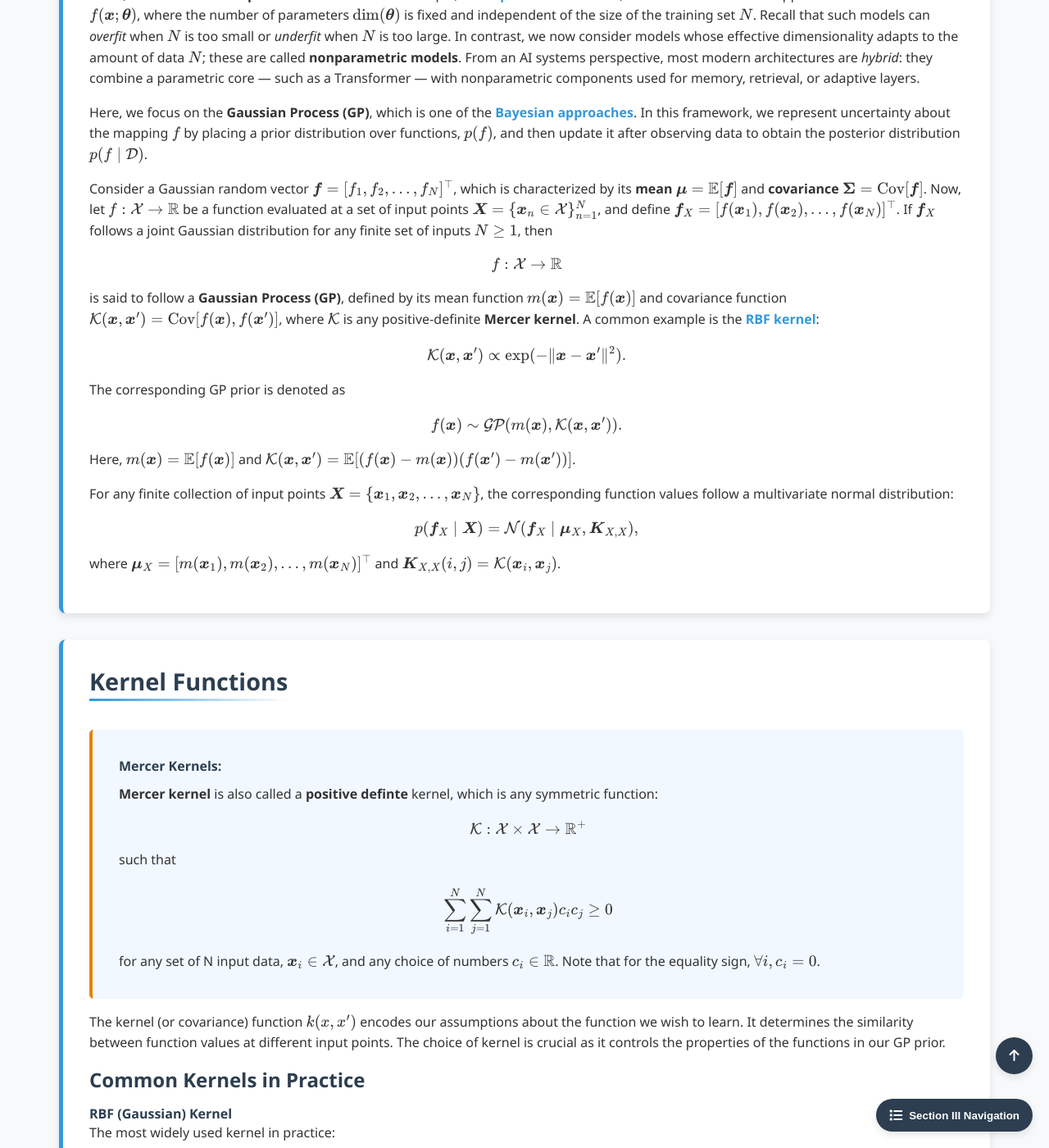
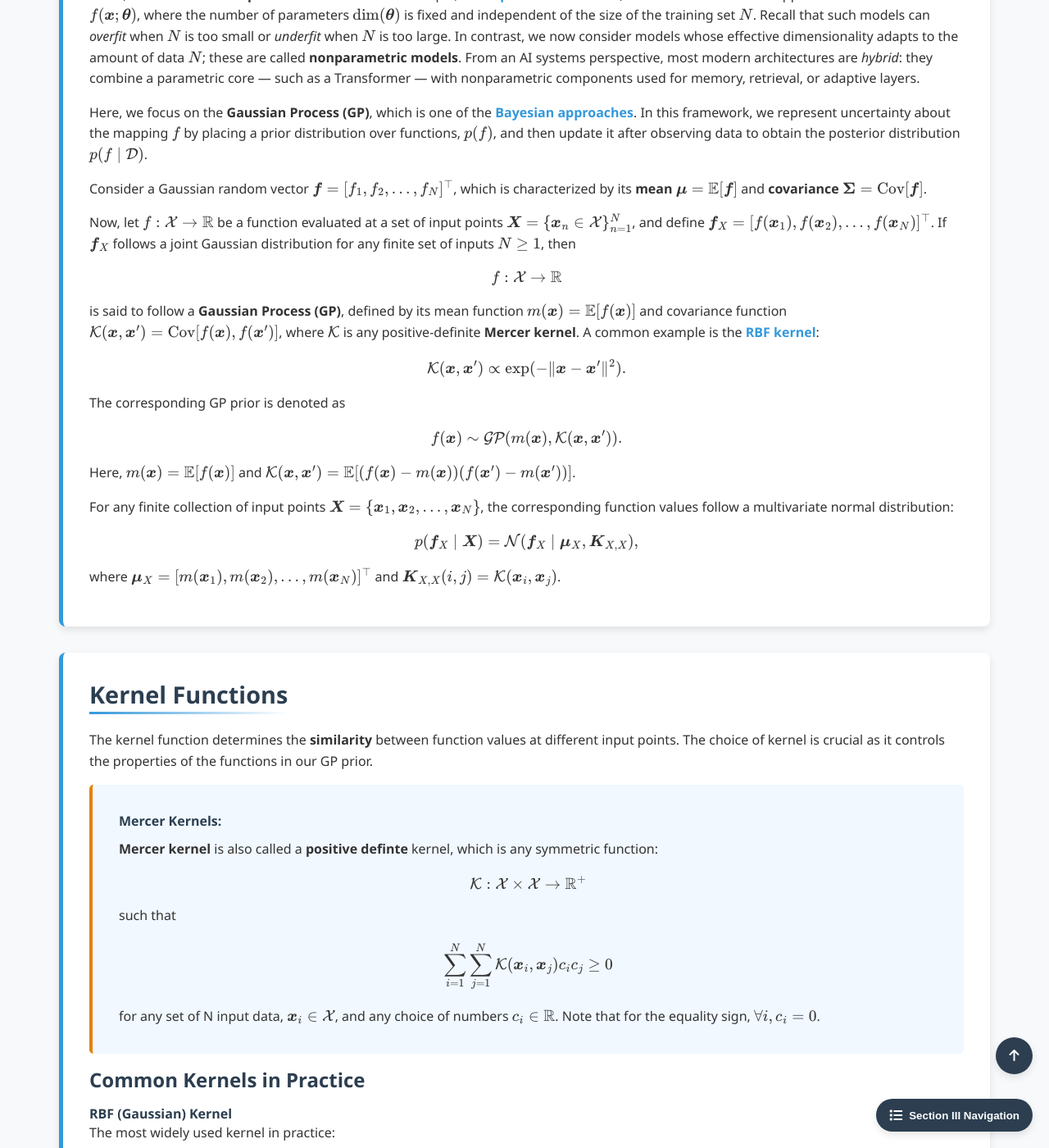
Before and after one commit to Yusukey01/yusukey01.github.io, a Jekyll site: the page built from Mathematics/Probability/gaussian_process.html, in a window 1280 px wide and 1400 px high, scrolled down 707 px. Shown: the whole window at 82% size. Built offline with Jekyll 4.4.1, drawn with Linux system fonts in a browser that asks for light colours.

Commit message:
added Gaussian Process

```diff
--- a/Mathematics/Probability/gaussian_process.html
+++ b/Mathematics/Probability/gaussian_process.html
@@ -128,6 +128,9 @@ uses_python: true
                     which is characterized by its <strong>mean</strong>
                     \(\boldsymbol{\mu} = \mathbb{E}[\boldsymbol{f}]\) and <strong>covariance</strong>
                     \(\boldsymbol{\Sigma} = \mathrm{Cov}[\boldsymbol{f}]\).
+                </p>
+
+                <p>
                     Now, let \(f : \mathcal{X} \rightarrow \mathbb{R}\) be a function evaluated at a set of input points
                     \(\boldsymbol{X} = \{\boldsymbol{x}_n \in \mathcal{X}\}_{n=1}^N\), and define
                     \(\boldsymbol{f}_X = [f(\boldsymbol{x}_1), f(\boldsymbol{x}_2), \ldots, f(\boldsymbol{x}_N)]^\top\).
@@ -173,6 +176,11 @@ uses_python: true
 
             <section id="kernel" class="section-content">
                 <h2>Kernel Functions</h2>
+                <p>
+                    The kernel function determines the <strong>similarity</strong> between function values at different input points. The choice of kernel is crucial
+                    as it controls the properties of the functions in our GP prior.
+                </p>
+
                  <div class="theorem">
                     <span class="theorem-title">Mercer Kernels:</span>
                     <strong>Mercer kernel</strong> is also called a <strong>positive definte</strong>
@@ -187,12 +195,6 @@ uses_python: true
                     for any set of N input data, \(\boldsymbol{x}_i \in \mathcal{X}\), and any choice of numbers
                     \(c_i \in \mathbb{R}\). Note that for the equality sign, \(\forall i, c_i =0\).
                 </div>
-
-                <p>
-                    The kernel (or covariance) function \(k(x, x')\) encodes our assumptions about the function we wish to learn.
-                    It determines the similarity between function values at different input points. The choice of kernel is crucial
-                    as it controls the properties of the functions in our GP prior.
-                </p>
 
                 <h3>Common Kernels in Practice</h3>
 
```
